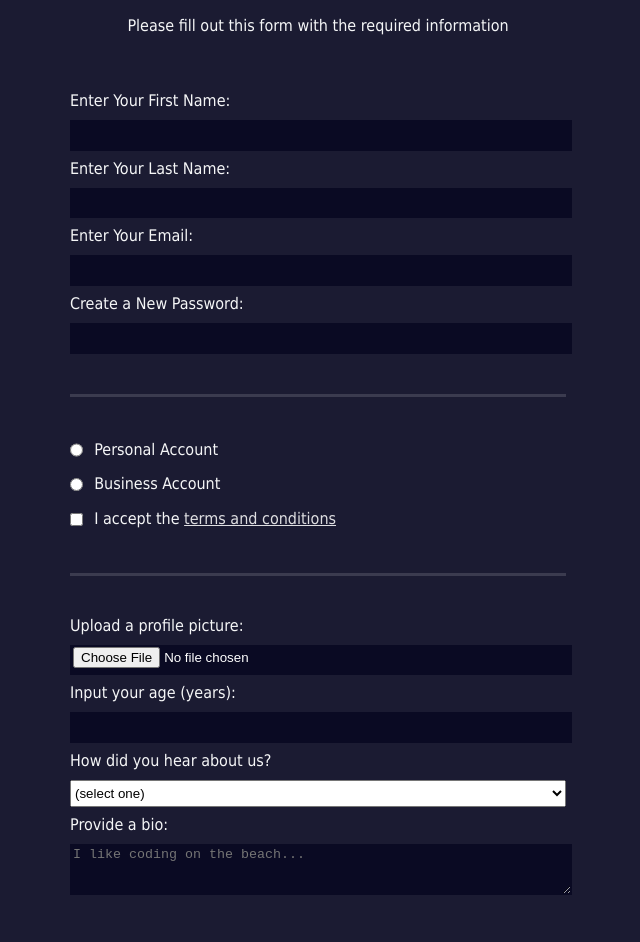
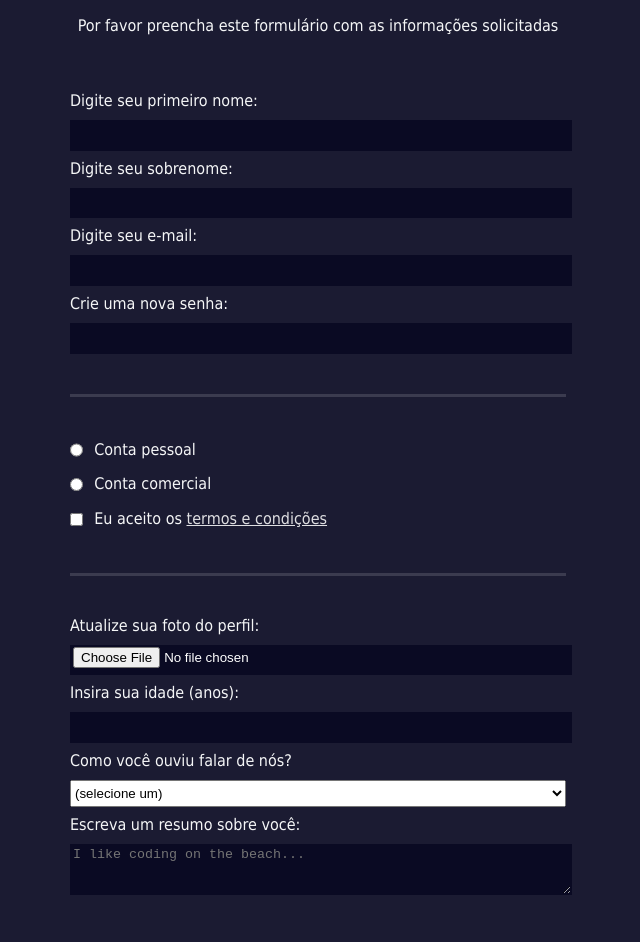
Before and after one commit to 7cristovao/projeto-formulario, a plain HTML site: page index.html in a window 1280 px wide. Shown: the part 86-1028 px from the top of the page, without its empty margins (322-962 px from the left). Drawn offline with Linux system fonts and the light colour scheme.

Commit message:
Update index.html
formulário em html v1.1

```diff
--- a/index.html
+++ b/index.html
@@ -7,39 +7,39 @@
     <link rel="stylesheet" href="styles.css" />
   </head>
   <body>
-    <h1>Registration Form</h1>
-    <p>Please fill out this form with the required information</p>
+    <h1>Formulário de registro</h1>
+    <p>Por favor preencha este formulário com as informações solicitadas</p>
     <form method="post" action='https://register-demo.freecodecamp.org'>
       <fieldset>
-        <label for="first-name">Enter Your First Name: <input id="first-name" name="first-name" type="text" required /></label>
-        <label for="last-name">Enter Your Last Name: <input id="last-name" name="last-name" type="text" required /></label>
-        <label for="email">Enter Your Email: <input id="email" name="email" type="email" required /></label>
-        <label for="new-password">Create a New Password: <input id="new-password" name="new-password" type="password" pattern="[a-z0-5]{8,}" required /></label>
+        <label for="first-name">Digite seu primeiro nome: <input id="first-name" name="first-name" type="text" required /></label>
+        <label for="last-name">Digite seu sobrenome: <input id="last-name" name="last-name" type="text" required /></label>
+        <label for="email">Digite seu e-mail: <input id="email" name="email" type="email" required /></label>
+        <label for="new-password">Crie uma nova senha: <input id="new-password" name="new-password" type="password" pattern="[a-z0-5]{8,}" required /></label>
       </fieldset>
       <fieldset>
-        <label for="personal-account"><input id="personal-account" type="radio" name="account-type" class="inline" /> Personal Account</label>
-        <label for="business-account"><input id="business-account" type="radio" name="account-type" class="inline" /> Business Account</label>
+        <label for="personal-account"><input id="personal-account" type="radio" name="account-type" class="inline" /> Conta pessoal</label>
+        <label for="business-account"><input id="business-account" type="radio" name="account-type" class="inline" /> Conta comercial</label>
         <label for="terms-and-conditions">
-          <input id="terms-and-conditions" type="checkbox" required name="terms-and-conditions" class="inline" /> I accept the <a href="https://www.freecodecamp.org/news/terms-of-service/">terms and conditions</a>
+          <input id="terms-and-conditions" type="checkbox" required name="terms-and-conditions" class="inline" /> Eu aceito os <a href="https://www.freecodecamp.org/news/terms-of-service/">termos e condições</a>
         </label>
       </fieldset>
       <fieldset>
-        <label for="profile-picture">Upload a profile picture: <input id="profile-picture" type="file" name="file" /></label>
-        <label for="age">Input your age (years): <input id="age" type="number" name="age" min="13" max="120" /></label>
-        <label for="referrer">How did you hear about us?
+        <label for="profile-picture">Atualize sua foto do perfil: <input id="profile-picture" type="file" name="file" /></label>
+        <label for="age">Insira sua idade (anos): <input id="age" type="number" name="age" min="13" max="120" /></label>
+        <label for="referrer">Como você ouviu falar de nós?
           <select id="referrer" name="referrer">
-            <option value="">(select one)</option>
-            <option value="1">freeCodeCamp News</option>
-            <option value="2">freeCodeCamp YouTube Channel</option>
-            <option value="3">freeCodeCamp Forum</option>
-            <option value="4">Other</option>
+            <option value="">(selecione um)</option>
+            <option value="1">Através de notícias</option>
+            <option value="2">Através do canal no Youtube</option>
+            <option value="3">Através de Fórum</option>
+            <option value="4">Outros</option>
           </select>
         </label>
-        <label for="bio">Provide a bio:
+        <label for="bio">Escreva um resumo sobre você:
           <textarea id="bio" name="bio" rows="3" cols="30" placeholder="I like coding on the beach..."></textarea>
         </label>
       </fieldset>
-      <input type="submit" value="Submit" />
+      <input type="submit" value="Enviar" />
     </form>
   </body>
 </html>
```
